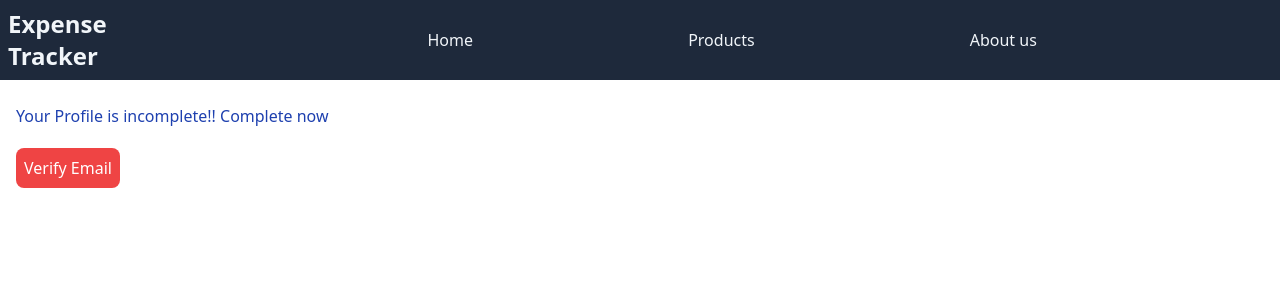
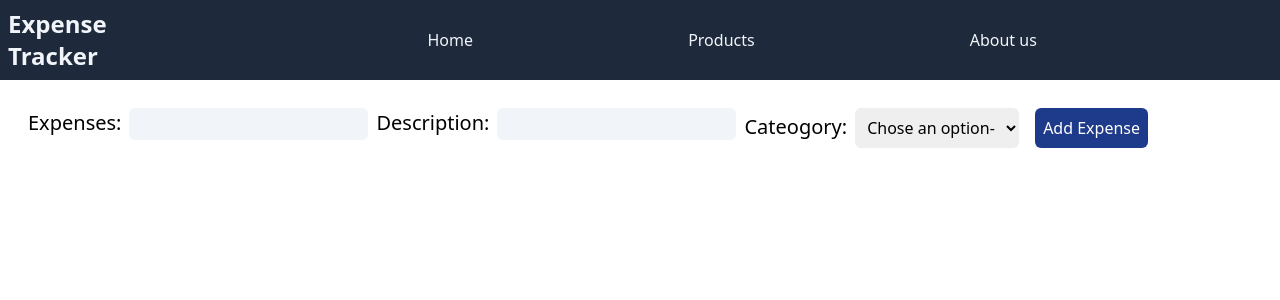
Before and after one commit to rishuishind/sharpProject5, a React (Create React App) app: page /login in a window 1280 px wide. Shown: the top 300 px of the page. Built offline with nearby package versions, Linux system fonts and the light colour scheme.

Commit message:
added expense form

```diff
--- a/src/components/Navbar.jsx
+++ b/src/components/Navbar.jsx
@@ -10,7 +10,7 @@ const Navbar = () => {
     }
     return (
         <>
-            <nav className="fixed flex justify-between p-2 h-20 list-none bg-slate-800 text-slate-100 w-full">
+            <nav className="flex justify-between p-2 h-20 list-none bg-slate-800 text-slate-100 w-full">
                 <h1 className='font-bold text-2xl'>Expense Tracker</h1>
                 <div className='flex w-[90%] justify-evenly p-5'>
                     <li className='cursor-pointer'>Home</li>
--- a/src/pages/DummyLogin.jsx
+++ b/src/pages/DummyLogin.jsx
@@ -1,42 +1,62 @@
-import React from 'react'
-import { Link } from 'react-router-dom';
+import React, { useRef, useState } from 'react'
 const DummyLogin = () => {
 
-    const handleVerifyEmail = () => {
-        const token = localStorage.getItem('token');
-        fetch('https://identitytoolkit.googleapis.com/v1/accounts:sendOobCode?key=AIzaSyD8ycB6q6pys2MMvD6gP4F308TdRu3RshI', {
-            method: 'POST',
-            body: JSON.stringify({
-                requestType: 'VERIFY_EMAIL',
-                idToken: token
-            }),
-            headers: {
-                'Content-Type': 'application/json'
-            }
-        }).then(res => {
-            if (res.ok) {
-                return res.json();
-            } else {
-                return res.json().then(data => {
-                    let errorMsg = 'Authentication Failed';
-                    throw new console.error(errorMsg);
-                })
-            }
-        }).then(data => {
-            console.log(data);
-        }).catch(err => {
-            alert(err);
+    const [list, setList] = useState([]);
+
+
+    const priceRef = useRef();
+    const desRef = useRef();
+    const catRef = useRef();
+
+    const handleFormSubmit = (e) => {
+        e.preventDefault();
+        const obj = {
+            Description: desRef.current.value,
+            Amount: priceRef.current.value,
+            Cateogory: catRef.current.value
+        }
+        setList((prev) => {
+            return ([...prev, obj])
         })
     }
 
     return (
-        <div className='ml-4'>
-            <h1 className='p-10'>This is a dummy login page</h1>
-            <Link to='/updateProfile'>
-                <h1 className=' text-blue-800'>Your Profile is incomplete!! Complete now</h1>
-            </Link>
-
-            <button onClick={handleVerifyEmail} className=' bg-red-500 text-white p-2 mt-5 rounded-lg'>Verify Email</button>
+        <div>
+            <form onSubmit={handleFormSubmit} className='flex m-2 p-5'>
+                <div className='mr-2'>
+                    <label className=' text-xl' htmlFor="expense">Expenses:</label>
+                    <input ref={priceRef} className=' bg-slate-100 rounded-md p-1 ml-2' type="number" />
+                </div>
+                <div className='mr-2'>
+                    <label className=' text-xl' htmlFor="description">Description:</label>
+                    <input ref={desRef} className=' bg-slate-100 rounded-md p-1 ml-2' type="text" />
+                </div>
+                <div className='mr-2'>
+                    <label className=' text-xl' htmlFor="cateogory">Cateogory:</label>
+                    <select ref={catRef} className='ml-2 p-2 rounded-md' name="cateogory" id="cateogory">
+                        <option value="" selected defaultValue={'Others'} disabled>Chose an option-</option>
+                        <option value="Food">Food</option>
+                        <option value="Gadgets">Gadgets</option>
+                        <option value="Entertairnment">Entertairnment</option>
+                        <option value="Clothes">Clothes</option>
+                        <option value="Needs">Needs</option>
+                        <option value="Others">Others</option>
+                    </select>
+                </div>
+                <button type='submit' className=' bg-blue-900 text-white ml-2 p-2 rounded-md'>Add Expense</button>
+            </form>
+            <div className='absolute max-w-fit p-10'>
+                {list.map((item) => (
+                    <ul className='flex gap-3 ml-5 mb-3'>
+                        <span className=' font-semibold'>Description:</span>
+                        <li key={item.Description}>{item.Description}</li>
+                        <span className=' font-semibold'>Price:</span>
+                        <li key={item.Description}>{item.Amount}</li>
+                        <span className=' font-semibold'>Cateogory:</span>
+                        <li key={item.Description}>{item.Cateogory}</li>
+                    </ul>
+                ))}
+            </div>
         </div>
     )
 }
```
